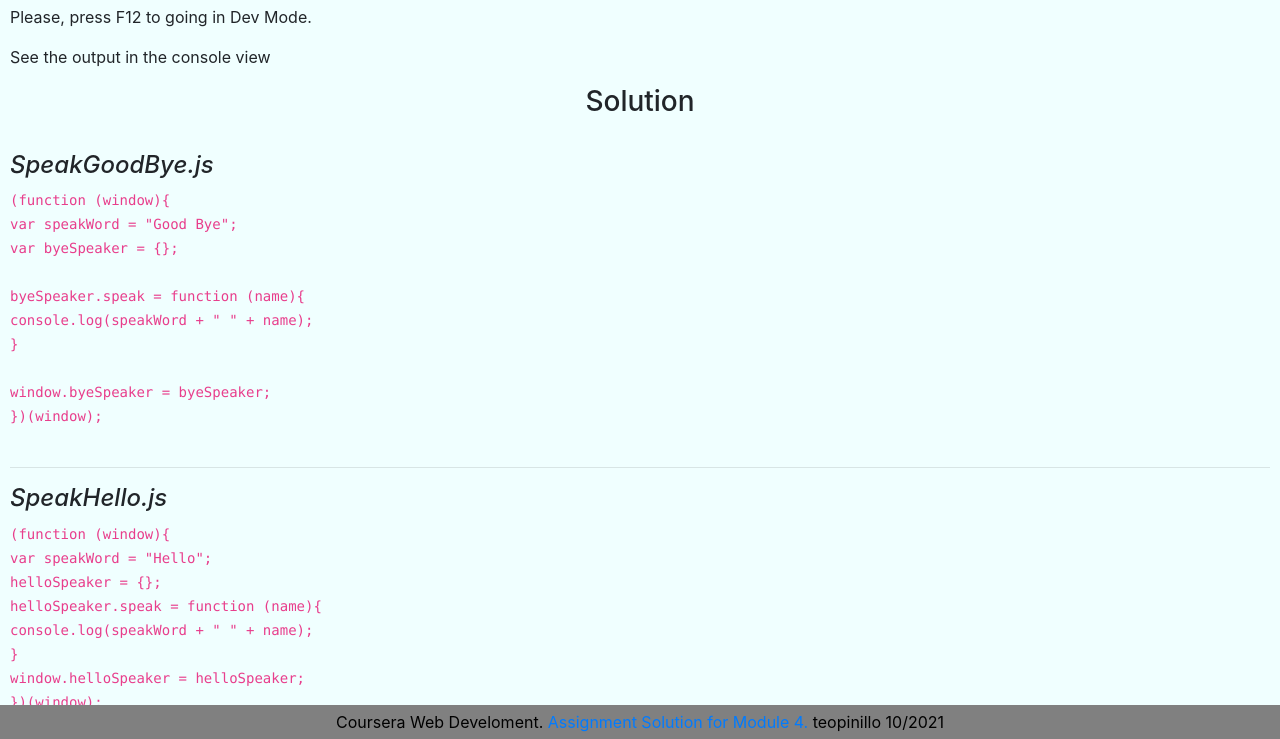
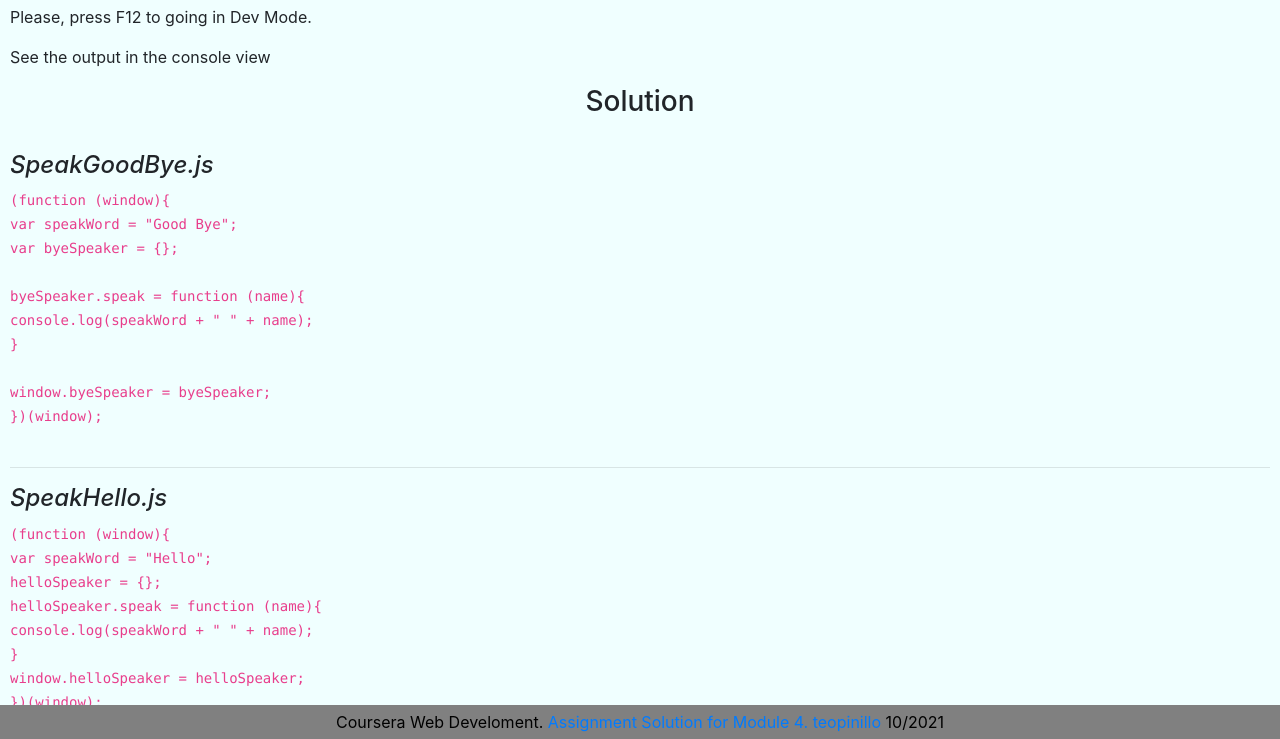
Before and after one commit to theofrancis-dev/teopinillo.github.io, a plain HTML site: page coursera_web-dev/module4-solution/index.html in a window 1280 px wide. Shown: the part 61-800 px from the top of the page. Drawn offline with nearby package versions, Linux system fonts and the light colour scheme.

Commit message:
solution 4

```diff
--- a/coursera_web-dev/module4-solution/index.html
+++ b/coursera_web-dev/module4-solution/index.html
@@ -80,7 +80,7 @@ var names = ["Yaakov", "John", "Jen", "Jason", "Paul", "Frank", "Larry", "Paula"
   Coursera Web Develoment.
   <a href="https://github.com/jhu-ep-coursera/fullstack-course4/blob/master/assignments/assignment4/Assignment-4.md" target="_blank">
   Assignment Solution for Module 4. </a>
-  teopinillo 10/2021
+  <a href="https://teopinillo.github.io/">teopinillo</a> 10/2021
 </div>
 
 </body>
```
